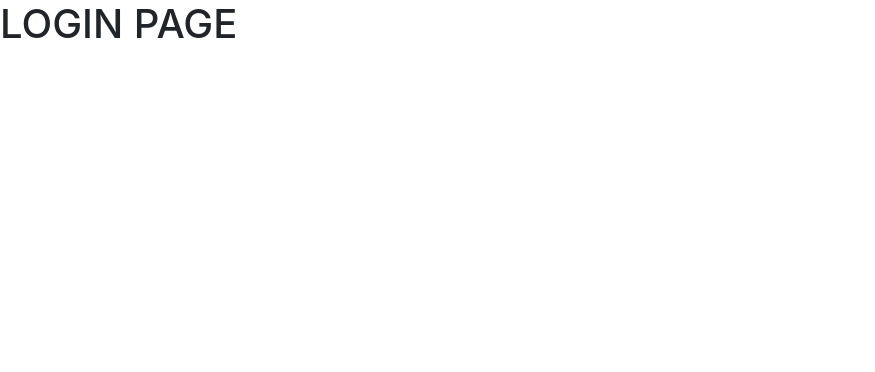
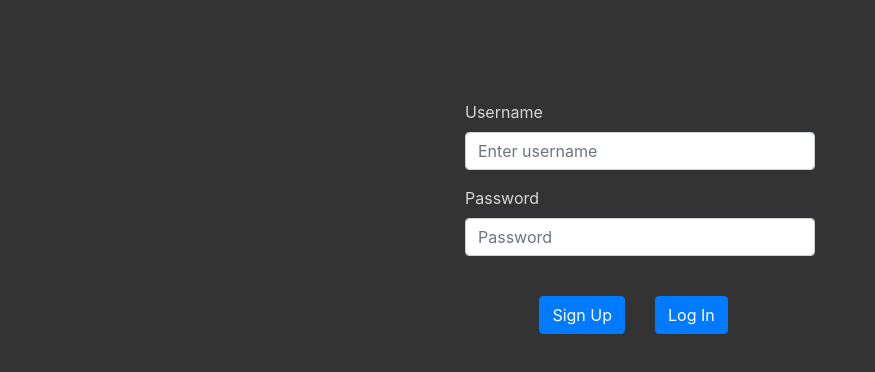
Before and after one commit to kayvan61/LineDriveBetting, a React (Create React App) app in the folder website/line-drive-betting/: page /login in a window 1280 px wide. Shown: the top 372 px of the page, without its empty margins (0-875 px from the left). Built offline with nearby package versions, Linux system fonts and the light colour scheme.

Commit message:
Login page visually complete

```diff
--- a/website/line-drive-betting/src/LoginPage.js
+++ b/website/line-drive-betting/src/LoginPage.js
@@ -1,13 +1,61 @@
 import React from "react";
+import { Link } from "react-router-dom";
 
-class LoginPage extends React.Component {
-  render() {
-    return (
-      <div>
-        <h1>LOGIN PAGE</h1>
-      </div>
-    );
-  }
+import Form from "react-bootstrap/Form";
+import Button from "react-bootstrap/Button";
+import Container from "react-bootstrap/Container";
+import Row from "react-bootstrap/Row";
+import Col from "react-bootstrap/Col";
+import SignUpModal from "./components/SignUpModal";
+
+function LoginPage() {
+  const [modalShow, setModalShow] = React.useState(false);
+
+  return (
+    <Container>
+      <Row>
+        <Col></Col>
+        <Col>
+          <Form style={{ marginTop: 100 }}>
+            <Form.Group controlId="formBasicEmail">
+              <Form.Label style={{ color: "white", opacity: "0.8" }}>
+                Username
+              </Form.Label>
+              <Form.Control type="username" placeholder="Enter username" />
+            </Form.Group>
+            <Form.Group controlId="formBasicPassword">
+              <Form.Label style={{ color: "white", opacity: "0.8" }}>
+                Password
+              </Form.Label>
+              <Form.Control type="password" placeholder="Password" />
+            </Form.Group>
+            <div style={{ textAlign: "center", marginTop: 40 }}>
+              <Container>
+                <Row>
+                  <Col style={{ textAlign: "right" }}>
+                    <Button
+                      variant="primary"
+                      onClick={() => setModalShow(true)}
+                    >
+                      Sign Up
+                    </Button>
+                  </Col>
+                  <Col style={{ textAlign: "left" }}>
+                    <Button as={Link} to="/" variant="primary" type="submit">
+                      Log In
+                    </Button>
+                  </Col>
+                </Row>
+              </Container>
+            </div>
+          </Form>
+        </Col>
+        <Col></Col>
+      </Row>
+
+      <SignUpModal show={modalShow} onHide={() => setModalShow(false)} />
+    </Container>
+  );
 }
 
 export default LoginPage;
--- /dev/null
+++ b/website/line-drive-betting/src/components/SignUpModal.js
@@ -0,0 +1,33 @@
+import React from "react";
+
+import Form from "react-bootstrap/Form";
+import Button from "react-bootstrap/Button";
+import Modal from "react-bootstrap/Modal";
+
+function SignUpModal(props) {
+  return (
+    <Modal {...props} size="sm" aria-labelledby="SignUpModal" centered>
+      <Modal.Header closeButton>
+        <Modal.Title id="SignUpModal">Create Account</Modal.Title>
+      </Modal.Header>
+      <Modal.Body>
+        <Form>
+          <Form.Group controlId="formBasicEmail">
+            <Form.Label>Username</Form.Label>
+            <Form.Control type="username" placeholder="Enter username" />
+          </Form.Group>
+          <Form.Group controlId="formBasicPassword">
+            <Form.Label>Password</Form.Label>
+            <Form.Control type="password" placeholder="Password" />
+          </Form.Group>
+        </Form>
+      </Modal.Body>
+      <Modal.Footer>
+        <Button onClick={props.onHide}>Close</Button>
+        <Button onClick={props.onHide}>Create Account</Button>
+      </Modal.Footer>
+    </Modal>
+  );
+}
+
+export default SignUpModal;
--- a/website/line-drive-betting/src/index.js
+++ b/website/line-drive-betting/src/index.js
@@ -1,6 +1,7 @@
-import React from 'react';
-import ReactDOM from 'react-dom';
-import App from './App';
-import 'bootstrap/dist/css/bootstrap.min.css';
+import React from "react";
+import ReactDOM from "react-dom";
+import App from "./App";
+import "bootstrap/dist/css/bootstrap.min.css";
 
-ReactDOM.render(<App />, document.getElementById('root'));
+document.body.style = "background: #333333;";
+ReactDOM.render(<App />, document.getElementById("root"));
```
